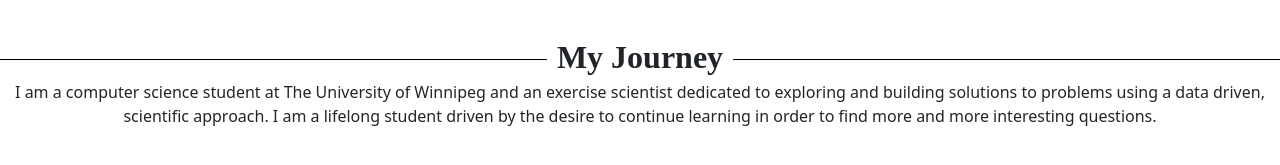
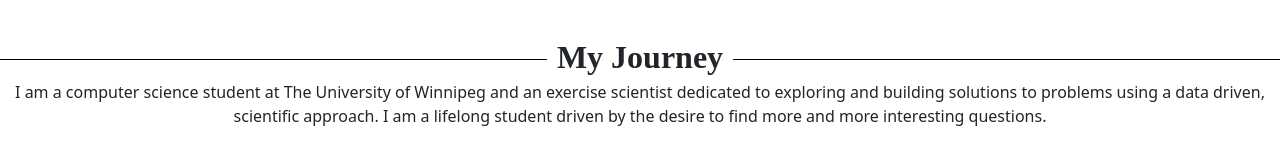
Before and after one commit to matsawatzky/matsawatzky.github.io, a plain HTML site: page index.html in a window 1280 px wide. Shown: the part 1020-1185 px from the top of the page. Drawn offline with nearby package versions, Linux system fonts and the light colour scheme.

Commit message:
Update index.html

```diff
--- a/index.html
+++ b/index.html
@@ -73,8 +73,7 @@
     <h2><span> My Journey </span></h2>
     <p> I am a computer science student at The University of Winnipeg and an exercise scientist dedicated
       to exploring and building solutions to problems
-      using a data driven, scientific approach. I am a lifelong student driven by the desire to continue
-      learning in order to find more and more interesting questions.
+      using a data driven, scientific approach. I am a lifelong student driven by the desire  to find more and more interesting questions.
     </p>
   </div>
   <br>
```
